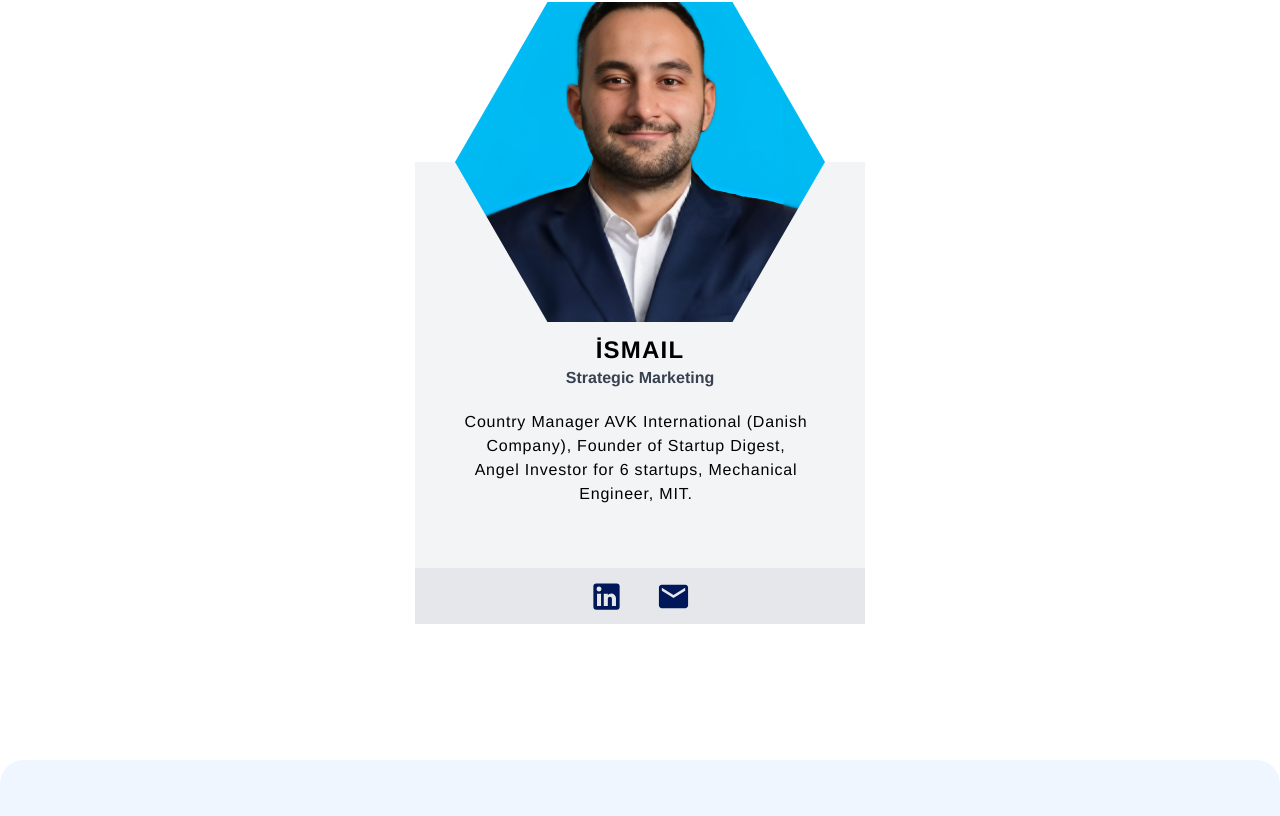
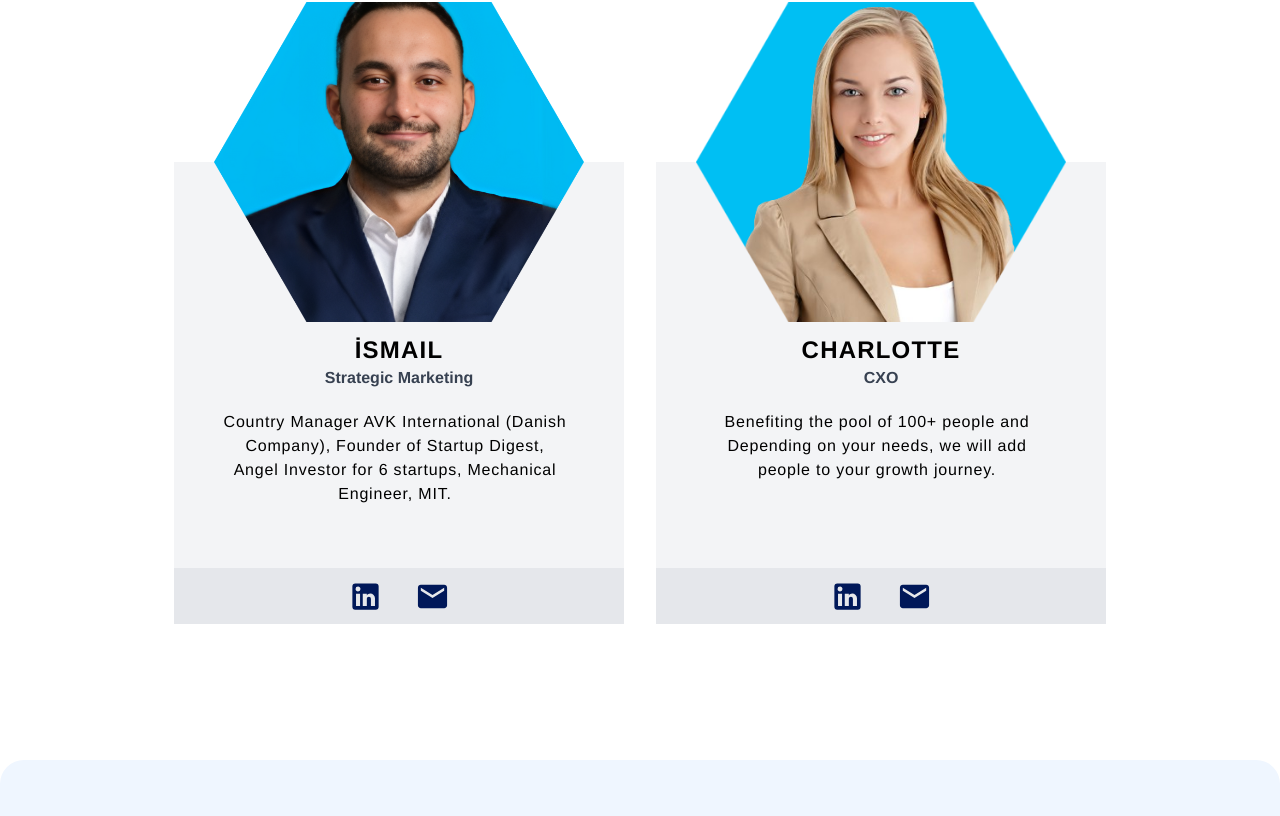
Before and after one commit to mertcanb3/EarlyTech, a React (Create React App) app: page / in a window 1280 px wide. Shown: the part 4434-5250 px from the top of the page. Built offline with nearby package versions, Linux system fonts and the light colour scheme.

Commit message:
Build problem fixed

```diff
--- a/package.json
+++ b/package.json
@@ -40,6 +40,7 @@
     ]
   },
   "devDependencies": {
+    "@babel/plugin-proposal-private-property-in-object": "^7.21.11",
     "autoprefixer": "^10.4.17",
     "postcss": "^8.4.35",
     "tailwindcss": "^3.4.1"
--- a/src/pages/teams.jsx
+++ b/src/pages/teams.jsx
@@ -11,6 +11,7 @@ import Member6 from "../assets/6.png";
 import Member7 from "../assets/7.png";
 import Member8 from "../assets/8.png";
 import Member9 from "../assets/9.png";
+import Member10 from "../assets/10.png";
 
 function Teams() {
   // Array of member objects
@@ -78,6 +79,13 @@ function Teams() {
         "Country Manager AVK International (Danish Company), Founder of Startup Digest, Angel Investor for 6 startups, Mechanical Engineer, MIT.",
       imageSrc: Member9,
     },
+    {
+      name: "CHARLOTTE",
+      position: "CXO",
+      intro:
+        "Benefiting the pool of 100+ people and Depending on your needs, we will add people to your growth journey.",
+      imageSrc: Member10,
+    },
   ];
 
   return (
--- a/tailwind.config.js
+++ b/tailwind.config.js
@@ -1,7 +1,6 @@
 /** @type {import('tailwindcss').Config} */
 module.exports = {
-  purge: ["./src/**/*.{js,jsx,ts,tsx}", "./public/index.html"],
-  darkMode: false,
+  content: ["./src/**/*.{js,jsx,ts,tsx}", "./public/index.html"],
   theme: {
     extend: {
       fontFamily: {
```
Also changed, not shown: 1 other file (tests, documents, lock files or other folders).
